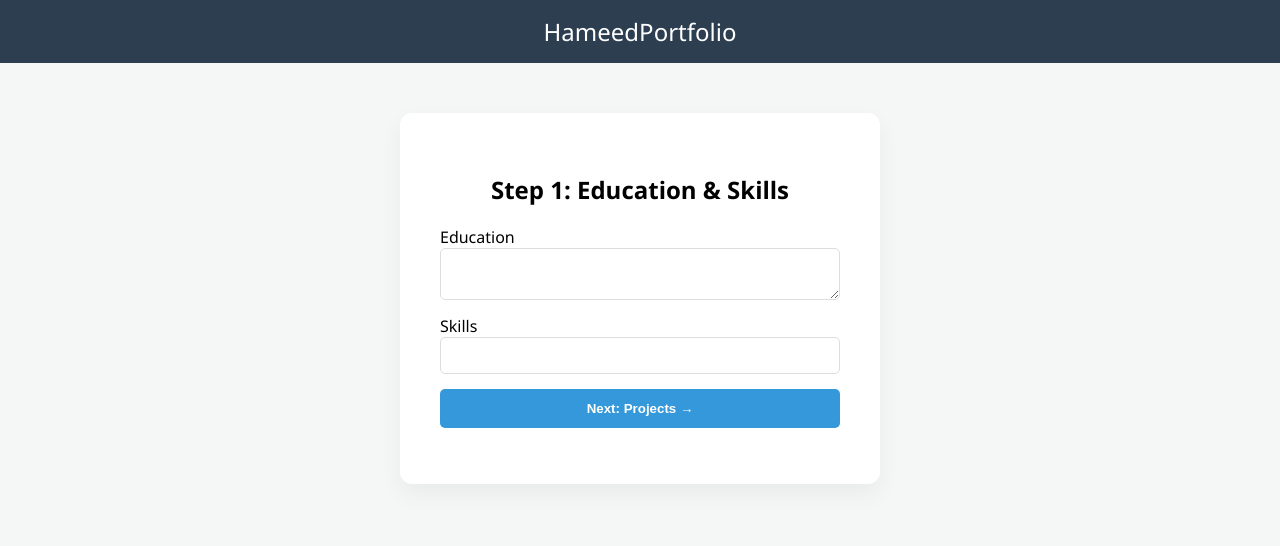
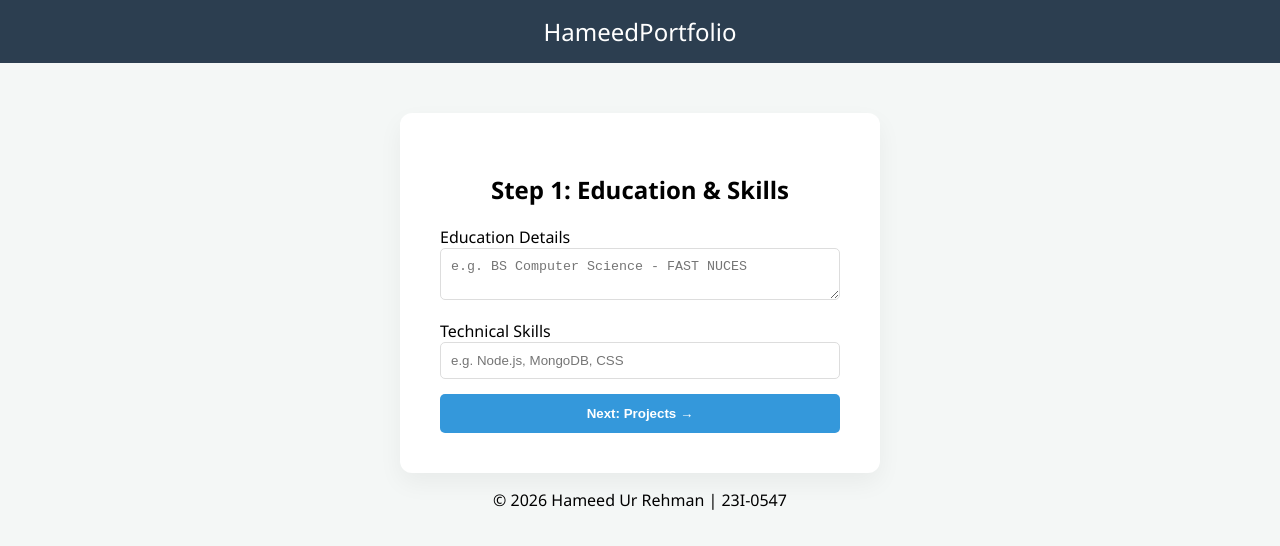
Before and after one commit to hameedlaang/Web-Project, a website: page public/education.html in a window 1280 px wide. Drawn offline with Linux system fonts and the light colour scheme.

Commit message:
fix: resolve layout issues on education page and center content card

```diff
--- a/public/education.html
+++ b/public/education.html
@@ -1,10 +1,33 @@
+<!DOCTYPE html>
+<html lang="en">
+<head>
+    <meta charset="UTF-8">
+    <meta name="viewport" content="width=device-width, initial-scale=1.0">
+    <title>Education | Hameed Portfolio</title>
     <link rel="stylesheet" href="style.css">
-<nav class="navbar">Hameed<span>Portfolio</span></nav>
+</head>
+<body>
+    <nav class="navbar">
+        <div class="logo">Hameed<span>Portfolio</span></div>
+    </nav>
+
     <div class="container">
         <h2>Step 1: Education & Skills</h2>
         <form action="/submit-education" method="POST">
-        <div class="form-group"><label>Education</label><textarea name="education" required></textarea></div>
-        <div class="form-group"><label>Skills</label><input type="text" name="skills" required></div>
+            <div class="form-group">
+                <label>Education Details</label>
+                <textarea name="education" placeholder="e.g. BS Computer Science - FAST NUCES" required></textarea>
+            </div>
+            <div class="form-group">
+                <label>Technical Skills</label>
+                <input type="text" name="skills" placeholder="e.g. Node.js, MongoDB, CSS" required>
+            </div>
             <button type="submit" class="btn-block">Next: Projects →</button>
         </form>
     </div>
+
+    <footer>
+        <p>&copy; 2026 Hameed Ur Rehman | 23I-0547</p>
+    </footer>
+</body>
+</html>
```
Lines whose indentation alone changed are shown as unchanged.
